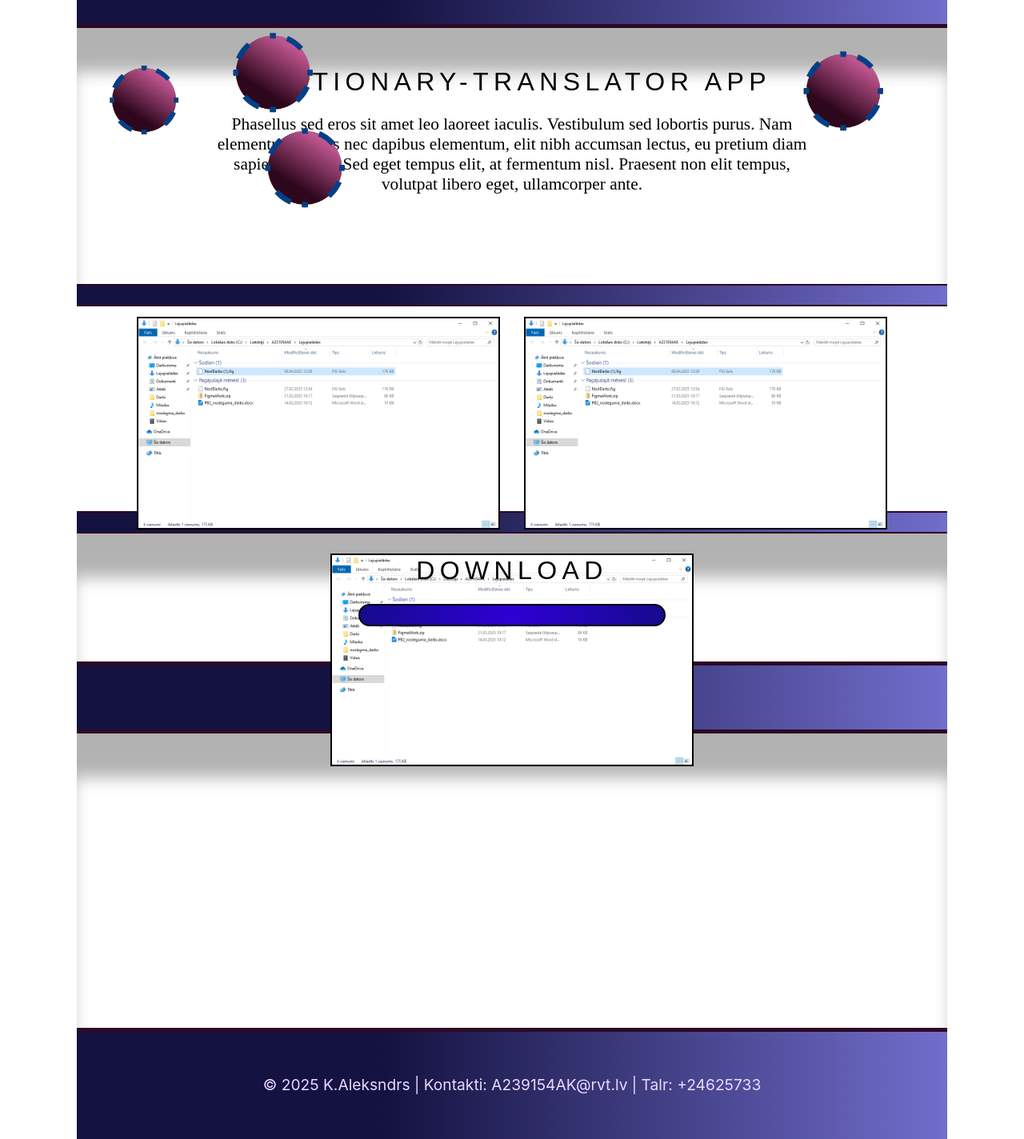
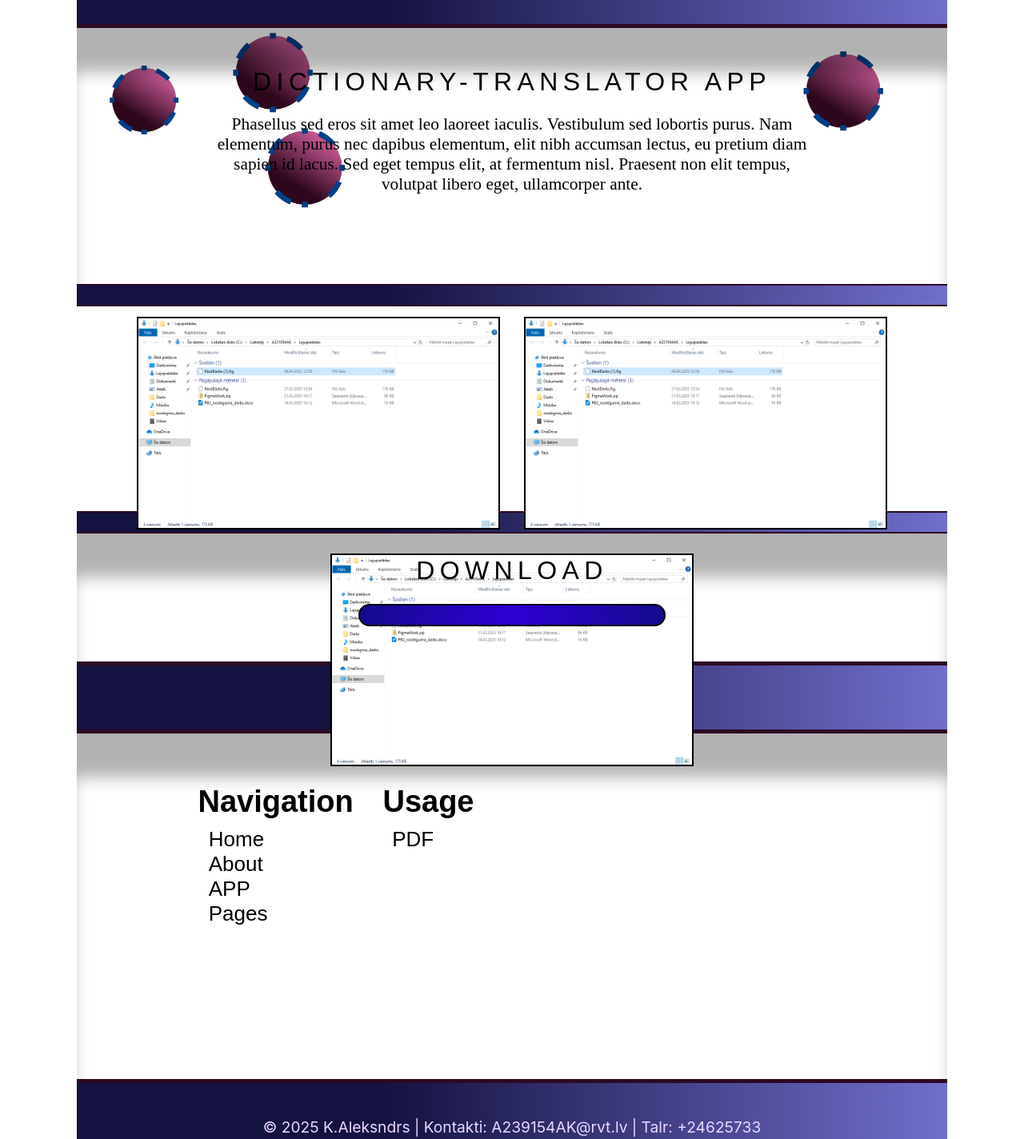
Before and after one commit to 23DP3AKani/timekla-vietna-projekts, a plain HTML site: page nosleguma_darbs/index.html in a window 1280 px wide. Shown: the part 860-2284 px from the top of the page at 80% size. Drawn offline with Linux system fonts and the light colour scheme.

Commit message:
Finished Guide section and Footer section

```diff
--- a/nosleguma_darbs/index.html
+++ b/nosleguma_darbs/index.html
@@ -61,7 +61,21 @@
             <!-- DIVIDER -->
             <div class="divider-section"></div>
             <div class="guide-section">
-
+                <div class="list-container">
+                    <h3>Navigation</h3>
+                    <ul class="guide-list">
+                        <li>Home</li>
+                        <li>About</li>
+                        <li>APP</li>
+                        <li>Pages</li>
+                    </ul>
+                </div>
+                <div class="list-container">
+                    <h3>Usage</h3>
+                    <ul class="guide-list">
+                        <li>PDF</li>
+                    </ul>
+                </div>
             </div>
         </main>
         <footer>
--- a/nosleguma_darbs/style/css/style.css
+++ b/nosleguma_darbs/style/css/style.css
@@ -56,14 +56,14 @@
 }
 
 #icon {
-    width: auto;
-    height: 60vh;
+    width: 500px;
+    height: 500px;
     margin: 6vw 1vw 5vw 12vw;
 }
 
-
 .circles {
     position: relative;
+    z-index: -1;
 }
 
 #circle1 {
@@ -108,10 +108,21 @@
 }
 
 .main-section {
-    background: #FFFFFF;
     box-shadow: inset 0px 60px 20px -5px rgba(0, 0, 0, 0.3);
     text-align: center;
     height: 40vh;
+    position: relative;
+}
+
+.main-section::before {
+    content: '';
+    position: absolute;
+    left: 0;
+    right: 0;
+    top: 0;
+    bottom: 0;
+    background-color: #FFFFFF;
+    z-index: -2;
 }
 
 #main-header {
@@ -173,12 +184,31 @@
     box-shadow: inset 0px 60px 20px -5px rgba(0, 0, 0, 0.3);
     text-align: center;
     height: 46vh;
+    display: flex;
+    padding-left: 10vw;
+    padding-top: 5vw;
+}
+
+.list-container {
+    display: flex;
+    flex-direction: column;
+}
+
+h3 {
+    font-size: 38px;
+}
+
+.guide-list {
+    padding: 10px;
+    list-style-type: none;
+    font-size: 26px;
+    text-align: left;
 }
 
 .footer-section {
     background-image: linear-gradient(to left, #716ECC, #141240 65%);
     border-top: 5px solid #2d0924;
-    height: 17vh;
+    height: 14vh;
     text-align: center;
 }
 
@@ -186,7 +216,7 @@
     color: #EAD8FF;
     font-family: 'Inter';
     font-size: 1.5vw;
-    padding-top: 5%;
+    padding-top: 4%;
 }
 
 .nav-button {
@@ -196,7 +226,7 @@
     border-radius: 1.56vw;
     cursor: pointer;
     font-size: 1.15vw;
-    width: 7.55vw;
+    width: 8.1vw;
     height: 2.34vw;
     text-align: center;
 }
@@ -210,3 +240,10 @@ nav {
     padding-left: 10%;
     padding-top: 6%;
 }
+
+@media only screen and (max-width: 1300px) {
+    #icon {
+        width: 300px;
+        height: 300px;
+    }
+}
```
